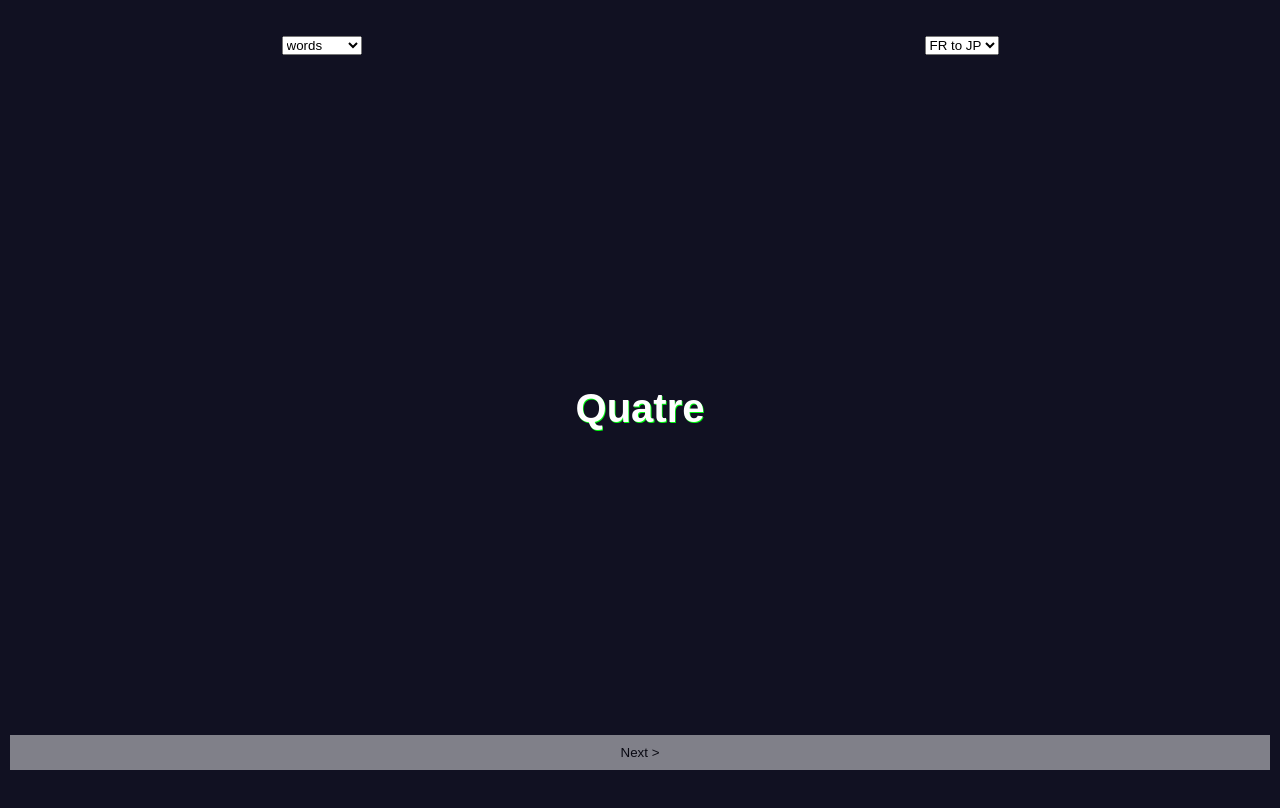
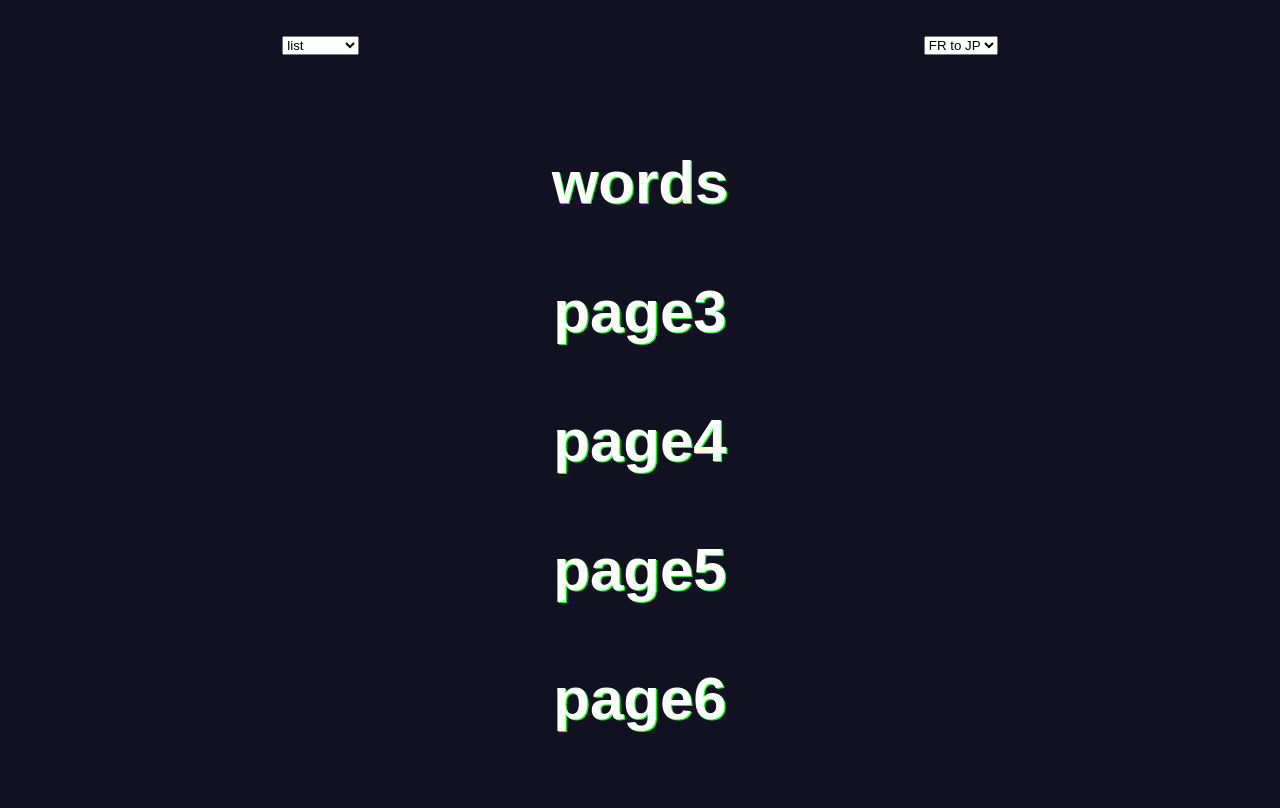
Before and after one commit to dovotori/kanjis-testing, a React (Create React App) app: page /list in a window 1280 px wide. Shown: the top 808 px of the page. Built offline with nearby package versions, Linux system fonts and the light colour scheme.

Commit message:
Add list section

```diff
--- a/src/App.jsx
+++ b/src/App.jsx
@@ -5,6 +5,7 @@ import "./styles.css";
 import Nav from "./Nav";
 import Test from "./Test";
 import CreateSelection from "./CreateSelection";
+import List from "./List";
 
 import words from "/public/data/wordsN5.json";
 import kanjis from "/public/data/kanjisN5.json";
@@ -47,6 +48,9 @@ const App = () => {
             <Route path="/selection">
               <CreateSelection mode={mode} />
             </Route>
+            <Route path="/list">
+              <List mode={mode} sections={routes} />
+            </Route>
             <Route>
               <Test mode={mode} items={kanjis} />
             </Route>
--- /dev/null
+++ b/src/Drawer.jsx
@@ -0,0 +1,16 @@
+import React, { useState, useCallback } from "react";
+
+const Drawer = ({ children, label }) => {
+  const [isOpened, setIsOpened] = useState(false);
+  const toggle = useCallback(() => {
+    setIsOpened((o) => !o);
+  }, []);
+  return (
+    <section onClick={toggle}>
+      <h1>{label}</h1>
+      {isOpened && children}
+    </section>
+  );
+};
+
+export default Drawer;
--- /dev/null
+++ b/src/List.jsx
@@ -0,0 +1,31 @@
+import React, { useCallback } from "react";
+
+import Drawer from "./Drawer";
+
+const List = ({ sections }) => {
+  const drawSection = useCallback((section) => {
+    return Object.keys(section).map((i) => {
+      const { id, value, translation } = section[i];
+      return (
+        <p key={id}>
+          <span>{value}</span>
+          <span>{translation}</span>
+        </p>
+      );
+    });
+  }, []);
+
+  return (
+    <div className="list">
+      {Object.keys(sections).map((key) => {
+        return (
+          <Drawer key={key} label={key}>
+            {drawSection(sections[key])}
+          </Drawer>
+        );
+      })}
+    </div>
+  );
+};
+
+export default List;
--- a/src/Nav.jsx
+++ b/src/Nav.jsx
@@ -54,10 +54,17 @@ const Nav = ({ mode, modes, setMode, routes, history, location }) => {
               key="/selection"
               selected={"/selection" === location.pathname}
             >
-              Selection
+              selection
+            </option>
+            <option
+              value="/list"
+              key="/list"
+              selected={"/list" === location.pathname}
+            >
+              list
             </option>
             <option value="/" key="/" selected={"/" === location.pathname}>
-              Kanjis N5
+              kanjis N5
             </option>
           </select>
         </li>
--- a/src/styles.css
+++ b/src/styles.css
@@ -184,3 +184,33 @@ svg {
   margin: 0 0.5em;
   cursor: pointer;
 }
+
+.list {
+  margin: 0 1em;
+}
+
+.list h1 {
+  margin: 1em 0;
+}
+
+section {
+  cursor: pointer;
+}
+
+section p {
+  display: flex;
+  justify-content: center;
+}
+
+section p span {
+  text-align: left;
+}
+
+section p span:nth-of-type(1) {
+  width: 10%;
+}
+
+section p span:nth-of-type(2) {
+  color: #aaa;
+  width: 90%;
+}
```
Also changed, not shown: public/data/wordsN5.json.
